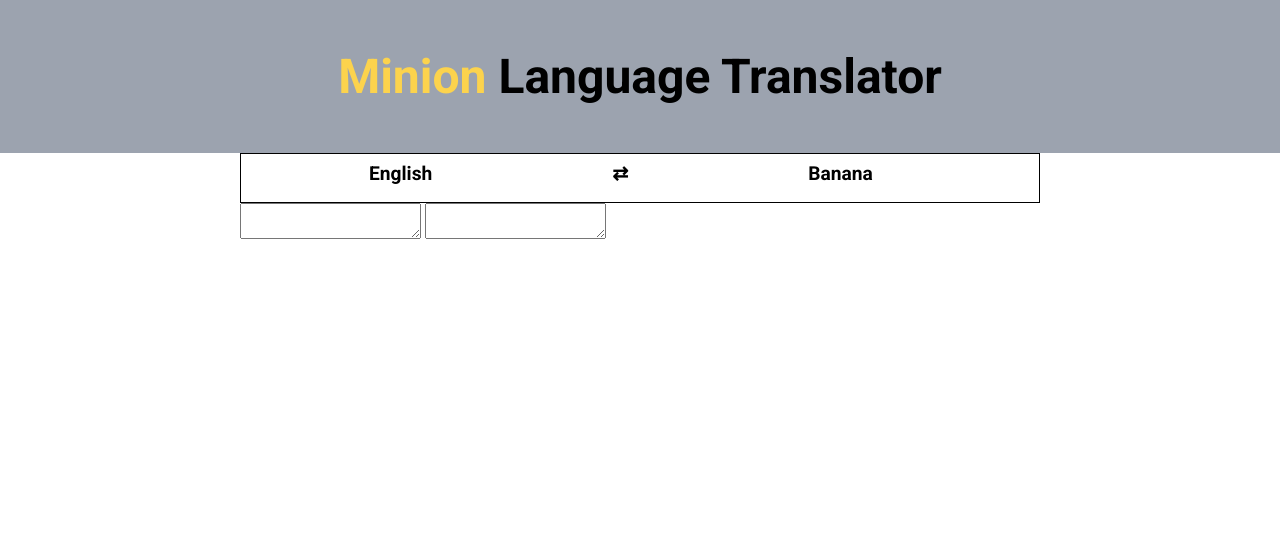
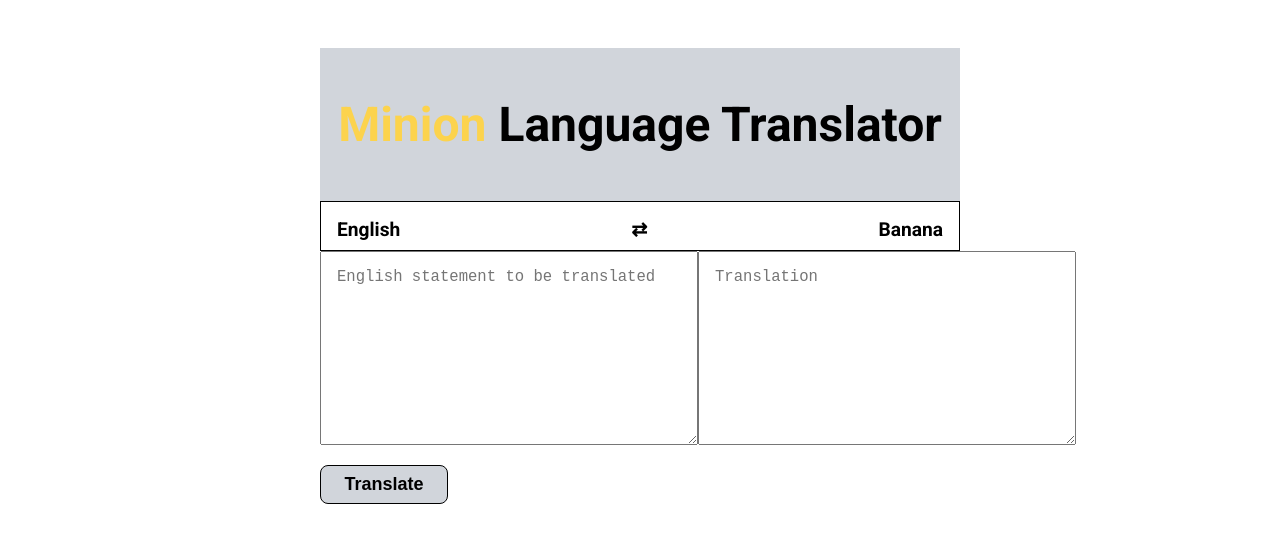
Before and after one commit to r7sh7/minion-translator, a plain HTML site: page index.html in a window 1280 px wide. Drawn offline with Linux system fonts and the light colour scheme.

Commit message:
screen layout updated

```diff
--- a/index.html
+++ b/index.html
@@ -13,16 +13,20 @@
     </header>
     <div class="container">
         <div class="container-header">
-            <ul class="list-non-bullet">
-                <li class="list-item-inline">English</li>
-                <li class="list-item-inline">⇄</li>
-                <li class="list-item-inline">Banana</li>
-            </ul>
+                <div class="container-item">English</div>
+                <div class="container-item">⇄</div>
+                <div class="container-item">Banana</div>
         </div>
+        <div class="container-textbox">
         <div>
-            <textarea></textarea>
-            <textarea></textarea>
+            <textarea id="text-input" placeholder="English statement to be translated"></textarea>
         </div>
+            <div>
+                <textarea id="output" placeholder="Translation"></textarea>
+            </div>
+        </div>
+        <button id="btn-translate" class="btn">Translate</button>
     </div>
+   <script src="app.js" type="text/javascript"></script>
 </body>
 </html>
--- a/style.css
+++ b/style.css
@@ -3,12 +3,12 @@
 
 :root{
     --primary-color: #FCD34D;
-    --medium-grey: #9CA3AF;
+    --medium-grey: #D1D5DB;
 }
 
 body{
     font-family:'Roboto', sans-serif; ;
-    margin: 0px;
+    margin: 3rem 20rem;
 }
 
 hr{
@@ -31,16 +31,37 @@
     margin: 0px;
     border: solid black 1px;
     height: 3rem;
-}
-
-.list-non-bullet{
-    list-style: none;
-    margin-top: 0.5rem;
-}
-
-.list-item-inline{
-    display: inline;
-    padding: 0rem 5.5rem;
+    display: flex;
+    justify-content: space-between;
     font-size: 1.2rem;
     font-weight: bold;
 }
+
+.container-item{
+    padding: 1rem;
+}
+
+.container-textbox{
+    display: flex;
+    justify-content: space-between;
+}
+
+textarea{
+    font-size: larger;
+    padding: 1rem;
+    display: inline;
+    width: 43vh;
+    height: 20vh;
+    margin: 0px;
+}
+
+.btn{
+    border: 1px solid black;
+    margin-top: 1rem;
+    padding: 0.5rem;
+    width: 20%;
+    font-size: large;
+    font-weight: bold;
+    background-color: var(--medium-grey);
+    border-radius: 00.5rem;
+}
```
